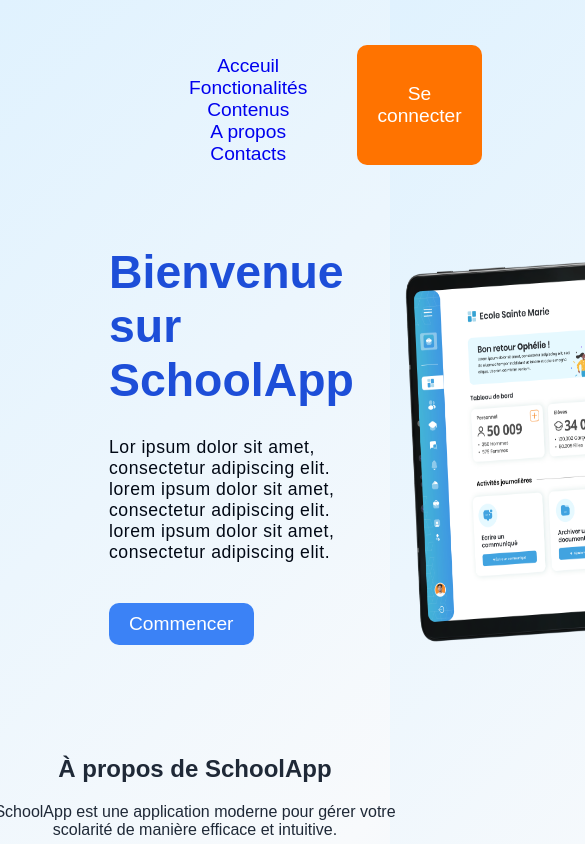
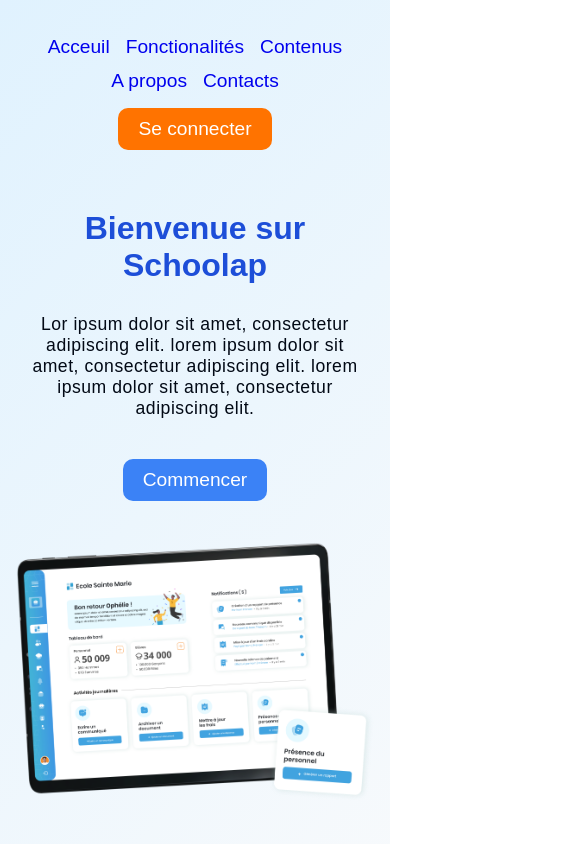
Before and after one commit to David930386/SchoolApp, a plain HTML site: page index.html in a window 390 px wide. Shown: the top 844 px of the page, 585 px wide, since content can reach past the window. Drawn offline with Linux system fonts and the light colour scheme.

Commit message:
correction html

```diff
--- a/index.html
+++ b/index.html
@@ -19,7 +19,7 @@
     </header>
     <section>
             <div class="content">
-                    <h1>Bienvenue sur SchoolApp</h1>
+                    <h1>Bienvenue sur Schoolap</h1>
                     <p id="description">Lor ipsum dolor sit amet, consectetur adipiscing elit. lorem ipsum dolor sit amet, consectetur adipiscing elit. lorem ipsum dolor sit amet, consectetur adipiscing elit.</p>
                     <a id="btn" href="connexion.html">Commencer</a>
             </div>
--- a/style.css
+++ b/style.css
@@ -16,13 +16,16 @@ body {
     font-family: Arial, Helvetica, sans-serif;
     color: #1f2937;
 }
+img {
+    max-width: 100%;
+    height: auto;
+}
 header{
         width: 100%;
         text-decoration: none;
         display: flex;
         margin-bottom: 20px;
         margin-top: 25px;
-
 }
 nav {
         text-decoration: none;
@@ -30,7 +33,6 @@ nav {
         font-size: 1.2rem;
         margin-left: 100px;
         margin-top: 30px;
-
 }
 #tit{
         text-decoration: none;
@@ -59,6 +61,13 @@ section {
     margin-right: 20px;
     padding: 30px;
     text-align: left;
+    flex: 1;
+}
+article {
+    width: 100%;
+}
+section > aside {
+    flex: 0 1 450px;
 }
 
 h1 {
@@ -75,6 +84,10 @@ h1 {
     font-size: 1.1rem;
     color: #020915;
     letter-spacing: 0.03em;
+}
+
+#btno{
+        background-color: #1d4ed8;
 }
 
 
@@ -191,6 +204,12 @@ aside{
         width: 40%;
         margin-left: 60px;
 }
+body > aside {
+    width: 100%;
+}
+.tala {
+    flex: 0 1 450px;
+}
 
 footer {
     margin-top: 20px;
@@ -200,3 +219,135 @@ footer {
     text-align: center;
     width: 100%;
 }
+
+@media (max-width: 1100px) {
+    body {
+        width: 92%;
+    }
+
+    header {
+        align-items: center;
+        flex-wrap: wrap;
+    }
+
+    nav {
+        display: flex;
+        flex-wrap: wrap;
+        justify-content: center;
+        margin: 20px 0 0;
+        width: 100%;
+    }
+
+    #tit {
+        margin: 8px 12px;
+    }
+
+    #head {
+        margin: 15px auto 0;
+    }
+
+    section {
+        padding: 20px;
+        align-items: center;
+    }
+
+    section > aside {
+        flex-basis: 40%;
+    }
+
+    h1 {
+        font-size: 2.4rem;
+    }
+
+    aside:last-of-type {
+        align-items: center;
+    }
+
+    .tala {
+        flex-basis: 45%;
+    }
+
+    .sango {
+        width: 55%;
+        margin-left: 30px;
+    }
+}
+
+@media (max-width: 600px) {
+    body {
+        width: 100%;
+        padding: 0 16px;
+    }
+
+    header {
+        margin-top: 10px;
+    }
+
+    nav {
+        font-size: 1rem;
+    }
+
+    #tit {
+        margin: 6px 8px;
+    }
+
+    #head {
+        margin-top: 10px;
+    }
+
+    section {
+        flex-direction: column;
+        padding: 20px 0;
+    }
+
+    .content {
+        margin-right: 0;
+        padding: 20px 10px;
+        text-align: center;
+    }
+
+    h1 {
+        margin-top: 0;
+        font-size: 2rem;
+    }
+
+    section > aside {
+        width: 100%;
+    }
+
+    .stat {
+        flex-direction: column;
+    }
+
+    #stat1, #stat2, #stat3 {
+        width: 100%;
+        margin: 8px 0;
+    }
+
+    aside:last-of-type {
+        flex-direction: column;
+    }
+
+    .tala,
+    .sango {
+        width: 100%;
+    }
+
+    .sango {
+        margin: 20px 0 0;
+        text-align: center;
+    }
+
+    .contenair {
+        max-width: 440px;
+        padding: 12px 0;
+    }
+
+    .login-form {
+        padding: 24px 20px;
+    }
+
+    footer {
+        padding: 20px 10px;
+    }
+}
```
Also changed, not shown: connexion.html (+1 -1 lines).
